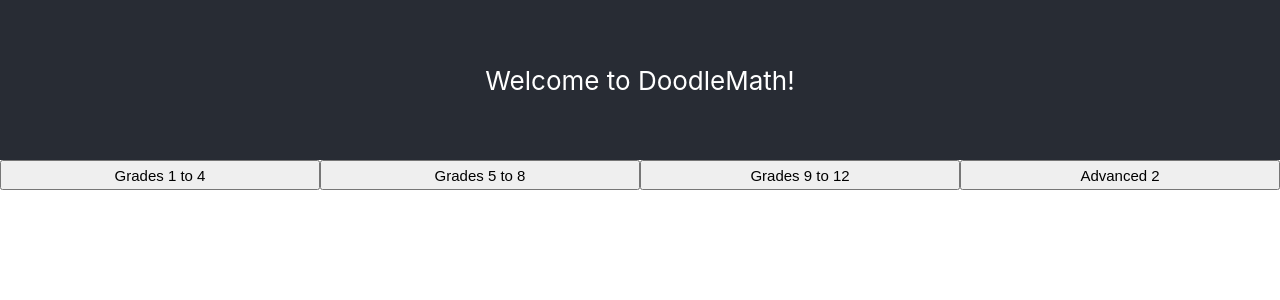
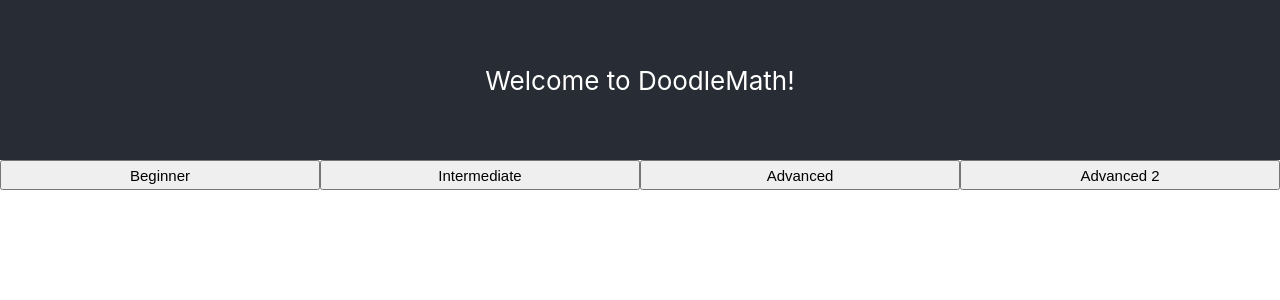
Before and after one commit to SER515ASUTEAM16/doodlemath, a React (Create React App) app: page / in a window 1280 px wide. Shown: the top 300 px of the page. Built offline with nearby package versions, Linux system fonts and the light colour scheme.

Commit message:
UI tweak

```diff
--- a/src/App.js
+++ b/src/App.js
@@ -21,13 +21,13 @@ function App() {
                 <Route path="/Advanced2" component = {Advanced2}/>
 
                 <Link to="/grade1-5">
-                    <button>Grades 1 to 4</button>
+                    <button>Beginner</button>
                 </Link>
                 <Link to="/grade9-12">
-                    <button>Grades 5 to 8</button>
+                    <button>Intermediate</button>
                 </Link>
                 <Link to="/Advanced1">
-                    <button>Grades 9 to 12</button>
+                    <button>Advanced</button>
                 </Link>
                 <Link to="/Advanced2">
                 <button>Advanced 2</button>
```
